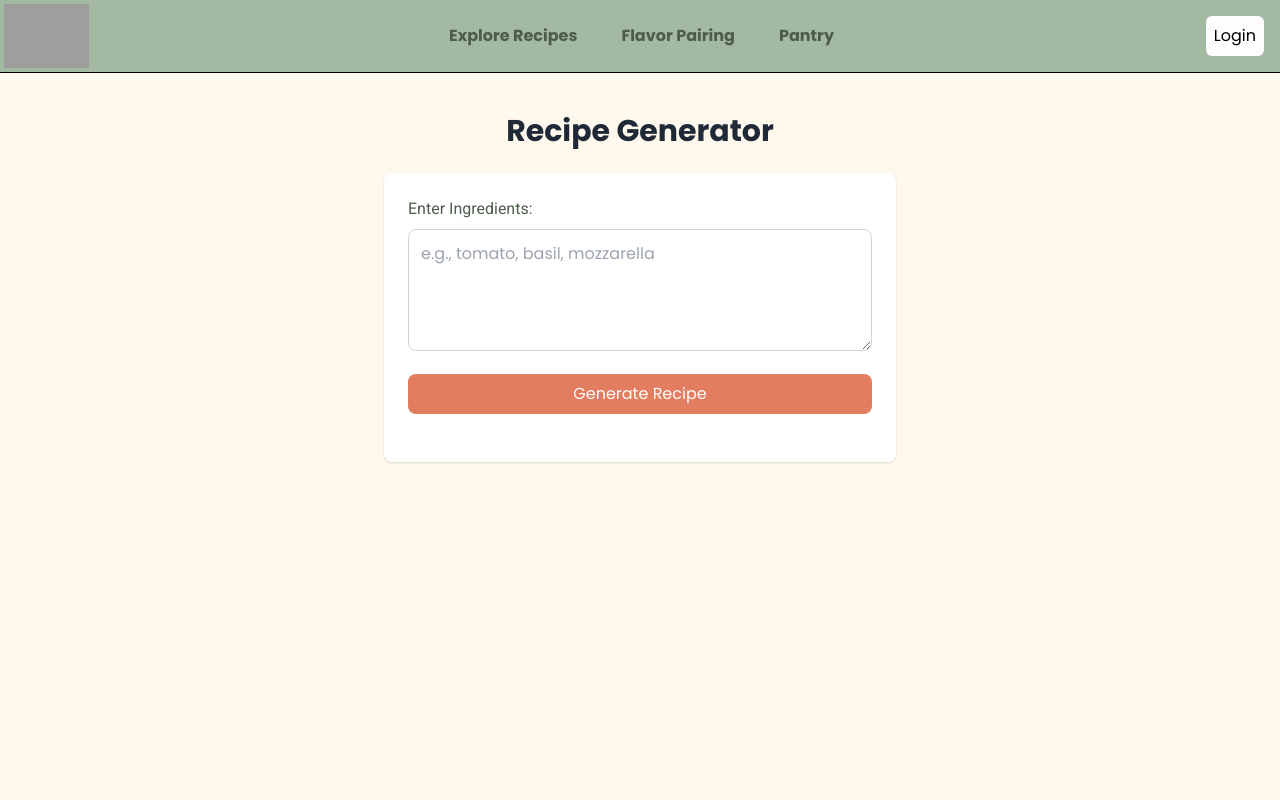
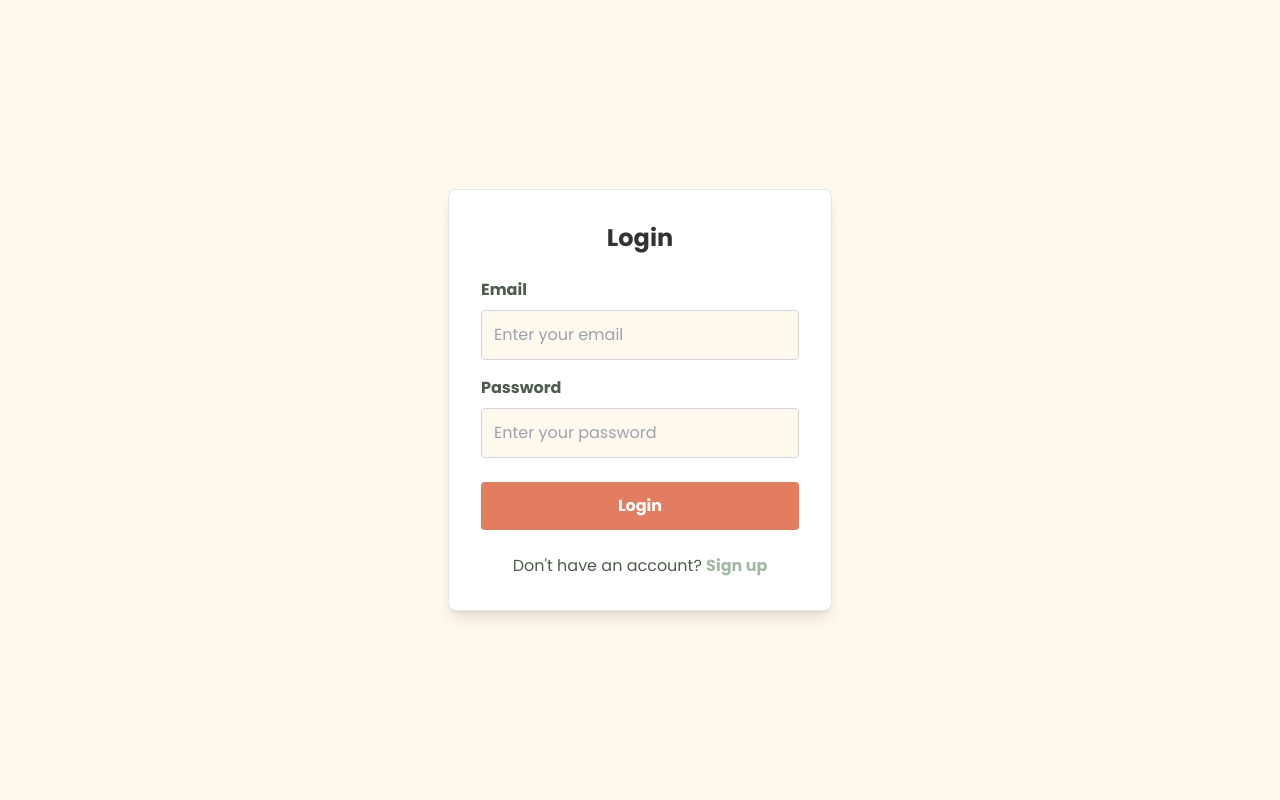
Before and after one commit to ParveenRawat/foodscope2024, a React (Vite) app in the folder Frontend/: page /login in a window 1280 px wide. Shown: the top 800 px of the page. Built offline with nearby package versions, Linux system fonts and the light colour scheme; no server answers; grey boxes are pictures that could not be loaded; a web font is replaced by a local one.

Commit message:
some charts

```diff
--- a/Frontend/package.json
+++ b/Frontend/package.json
@@ -14,10 +14,12 @@
 		"@reduxjs/toolkit": "^2.3.0",
 		"axios": "^1.7.7",
 		"body-parser": "^1.20.3",
+		"chart.js": "^4.4.6",
 		"express": "^4.21.1",
 		"framer-motion": "^11.11.15",
 		"ldrs": "^1.0.2",
 		"react": "^18.3.1",
+		"react-chartjs-2": "^5.2.0",
 		"react-dom": "^18.3.1",
 		"react-helmet-async": "^2.0.5",
 		"react-hot-toast": "^2.4.1",
--- /dev/null
+++ b/Frontend/src/components/chart/CircularChart.jsx
@@ -0,0 +1,45 @@
+import React from "react";
+import { Doughnut } from "react-chartjs-2";
+import {
+    Chart as ChartJS,
+    ArcElement,
+    Tooltip,
+    Legend,
+} from "chart.js";
+
+// Register the required Chart.js components
+ChartJS.register(ArcElement, Tooltip, Legend);
+
+const CircularChart = ({ value, label, color }) => {
+    const data = {
+        datasets: [
+            {
+                data: [value, 100 - value], // Value and remaining portion
+                backgroundColor: [color, "#EAEAEA"], // Main color and gray for remaining
+                borderWidth: 0,
+            },
+        ],
+        labels: [label, "Remaining"],
+    };
+
+    const options = {
+        responsive: true,
+        cutout: "70%", // Makes it a doughnut
+        plugins: {
+            tooltip: {
+                callbacks: {
+                    label: (tooltipItem) => `${tooltipItem.raw}%`,
+                },
+            },
+        },
+    };
+
+    return (
+        <div className="w-40 h-40">
+            <Doughnut data={data} options={options} />
+            <div className="text-center mt-2 text-sm font-bold">{label}</div>
+        </div>
+    );
+};
+
+export default CircularChart;
--- a/Frontend/src/components/hero_page_components/Card.jsx
+++ b/Frontend/src/components/hero_page_components/Card.jsx
@@ -1,8 +1,8 @@
 // RecipeCard.js
 import React from 'react';
 import { useNavigate } from 'react-router-dom';
-
-const Card = ({ title, description, image, url, onViewDetails }) => {
+import Modal from '../modal/Modal';
+const Card = ({ title, description, image, url, res }) => {
 
     const navigate = useNavigate();
     return (
@@ -28,12 +28,7 @@ const Card = ({ title, description, image, url, onViewDetails }) => {
                 >
                     View Recipe
                 </a>
-                <button
-                    onClick={onViewDetails}
-                    className="py-2 px-4 bg-[#A3B9A2] text-white font-bold rounded hover:bg-[#7A947A] transition duration-300"
-                >
-                    View Details
-                </button>
+                <Modal title="badf" res={res}/>
             </div>
         </div>
     );
--- a/Frontend/src/components/hero_page_components/Hero.jsx
+++ b/Frontend/src/components/hero_page_components/Hero.jsx
@@ -15,7 +15,7 @@ function Hero() {
             setRecipeTitle(response.data.payload.Recipe_title)
             setRecipeUrl(response.data.payload.url)
             setRes(response)
-            console.log(response)
+
 
         })
 
--- a/Frontend/src/components/layout/Navbar.jsx
+++ b/Frontend/src/components/layout/Navbar.jsx
@@ -42,7 +42,7 @@ const Navbar = () => {
         {userInfo ? (
           <DropDown username={userInfo.name} />
         ) : (
-          <Link to="/login" className="m-3 bg-[#FDFDFD] rounded-md p-2">Login</Link>
+          <Link to="/login" className="mr-2 bg-[#6B796E] rounded-md p-2 text-[#C7E7CD]">Login</Link>
         )}
       </div>
     </header>
--- a/Frontend/src/pages/Explore.jsx
+++ b/Frontend/src/pages/Explore.jsx
@@ -122,16 +122,19 @@ const Explore = () => {
                 {/* Recipes List */}
                 <div className="grid grid-cols-1 sm:grid-cols-2 lg:grid-cols-3 gap-8">
                     {filteredRecipes.length > 0 ? (
-                        filteredRecipes.map((recipe) => (
+                        filteredRecipes.map((recipe) => {
+
+                            return (
                                 <Card
                                     key={recipe.id}
                                     title={recipe.name}
                                     description={recipe.description}
                                     image={recipe.image} // Ensure your `recipesData` includes `image`
-                                onViewRecipe={() => alert(`View Recipe: ${recipe.name}`)}
-                                onViewDetails={() => alert(`View Details: ${recipe.name}`)}
+                                    url={recipe.url}
+                                    res={recipe}
                                 />
-                        ))
+                            )
+                        })
                     ) : (
                         <p className="text-[#333333] text-center col-span-full">
                             <FindRecipe search={searchTerm} />
--- a/Frontend/src/pages/Login.jsx
+++ b/Frontend/src/pages/Login.jsx
@@ -1,79 +1,100 @@
-import React, { useState } from "react";
+import { useEffect, useState } from "react";
+import { useNavigate } from "react-router-dom";
+import { useSelector, useDispatch } from "react-redux";
+import { toast } from "react-hot-toast";
+import { setCredentials } from "../redux/slices/authSlice";
 import axios from "axios";
-import Layout from "../components/layout/Layout";
 
-const RecipeGenerator = () => {
-  const [ingredients, setIngredients] = useState("");
-  const [recipe, setRecipe] = useState(null);
-  const [error, setError] = useState(null);
+const Login = () => {
 
-  const handleGenerateRecipe = async () => {
+  const navigate = useNavigate();
+  const [email, setEmail] = useState("");
+  const [password, setPassword] = useState("");
+
+  const { userInfo } = useSelector((state) => state.auth);
+
+  const dispatch = useDispatch();
+
+  useEffect(() => {
+    if (userInfo) {
+      navigate("/");
+    }
+  }, [navigate, userInfo]);
+
+  const loginUser = async (e) => {
+    e.preventDefault();
     try {
-      const response = await axios.post("http://127.0.0.1:5000/generate-recipe", {
-        ingredients,
-        model: "llama3-8b-8192",
+      const { data } = await axios.post("/login", {
+        email,
+        password,
       });
-      setRecipe(response.data.recipe);
-      setError(null);
-    } catch (err) {
-      setError("Failed to generate recipe. Please try again.");
-      setRecipe(null);
+
+      if (data.error) {
+        toast.error(data.error);
+      } else {
+        setEmail("");
+        setPassword("");
+        toast.success("Login Successful!");
+        dispatch(setCredentials({ name: data.name, email: data.email }));
+        console.log(data)
+        navigate("/");
+      }
+    } catch (error) {
+      console.log(error);
     }
   };
 
   return (
-    <div className="bg-cream min-h-screen flex flex-col items-center py-10 px-4">
-      <h1 className="text-3xl font-bold text-gray-800 mb-6">Recipe Generator</h1>
+    <div className="flex items-center justify-center min-h-screen bg-[#FFF9ED] p-6">
+      <div className="bg-white shadow-lg rounded-lg p-8 max-w-sm w-full border border-gray-200">
+        <h2 className="text-2xl font-bold text-[#333333] mb-6 text-center">Login</h2>
 
-      {/* Combined Input and Output Container */}
-      <div className="w-full max-w-lg bg-white rounded-lg shadow p-6">
-        {/* Input Form */}
-        <div className="mb-6">
-          <label
-            className="block mb-2"
-            style={{
-              color: "#4D5D4B",
-              fontSize: "16px",
-              fontFamily: "Roboto, sans-serif",
-            }}
+        <form onSubmit={loginUser}>
+          <div className="mb-4">
+            <label className="block text-[#4D5D4B] font-bold mb-2" htmlFor="email">
+              Email
+            </label>
+            <input
+              type="email"
+              id="email"
+              className="w-full p-3 border border-gray-300 rounded bg-[#FFF9ED] text-[#333333] focus:outline-none focus:border-[#A3B9A2]"
+              placeholder="Enter your email"
+              value={email}
+              onChange={(e) => setEmail(e.target.value)}
+            />
+          </div>
+
+          <div className="mb-6">
+            <label className="block text-[#4D5D4B] font-bold mb-2" htmlFor="password">
+              Password
+            </label>
+            <input
+              type="password"
+              id="password"
+              className="w-full p-3 border border-gray-300 rounded bg-[#FFF9ED] text-[#333333] focus:outline-none focus:border-[#A3B9A2]"
+              placeholder="Enter your password"
+              value={password}
+              onChange={(e) => setPassword(e.target.value)}
+            />
+          </div>
+
+          <button
+            type="submit"
+            className="w-full py-3 bg-[#E27D60] text-white font-bold rounded hover:bg-[#C2583A] transition duration-300"
           >
-            Enter Ingredients:
-          </label>
-          <textarea
-            className="w-full border border-gray-300 rounded-lg p-3 mb-4 focus:outline-none focus:ring-2 focus:ring-blue-500"
-            rows="4"
-            placeholder="e.g., tomato, basil, mozzarella"
-            value={ingredients}
-            onChange={(e) => setIngredients(e.target.value)}
-          ></textarea>
-          <button
-            onClick={handleGenerateRecipe}
-            className="w-full text-white py-2 px-4 rounded-lg"
-            style={{ backgroundColor: "#E27D60" }}
-            onMouseEnter={(e) => (e.target.style.backgroundColor = "#d66a4d")}
-            onMouseLeave={(e) => (e.target.style.backgroundColor = "#E27D60")}
-          >
-            Generate Recipe
+            Login
           </button>
-        </div>
+        </form>
 
-        {/* Output Section */}
-        {recipe && (
-          <div className="border-t border-gray-300 pt-4">
-            <h2 className="text-xl font-bold text-gray-800 mb-2">Recipe Suggestion</h2>
-            <p className="text-gray-700 leading-relaxed whitespace-pre-line">
-              {recipe}
-            </p>
-          </div>
-        )}
-
-        {/* Error Message */}
-        {error && (
-          <div className="mt-4 text-red-600 font-medium">{error}</div>
-        )}
+        <p className="mt-6 text-center text-[#4D5D4B]">
+          Don't have an account?{" "}
+          <a href="/register" className="font-bold text-[#A3B9A2] hover:text-[#333333]">
+            Sign up
+          </a>
+        </p>
       </div>
     </div>
   );
 };
 
-export default Layout()(RecipeGenerator);
+export default Login;
```
Also changed, not shown: Frontend/src/components/dropdown/DropDown.jsx (+8 -8 lines), Frontend/src/components/modal/Modal.jsx (+49 -12 lines), 1 other file (tests, documents, lock files or other folders). Lines whose indentation alone changed are shown as unchanged.
